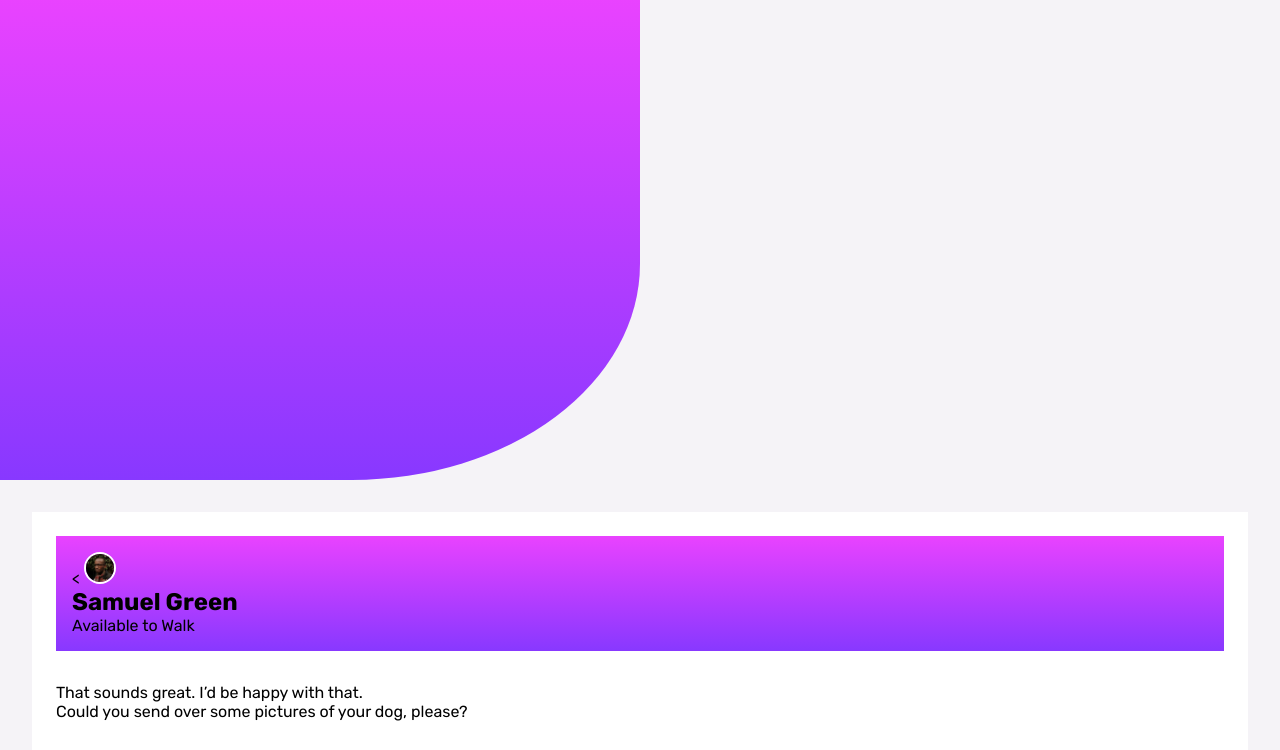
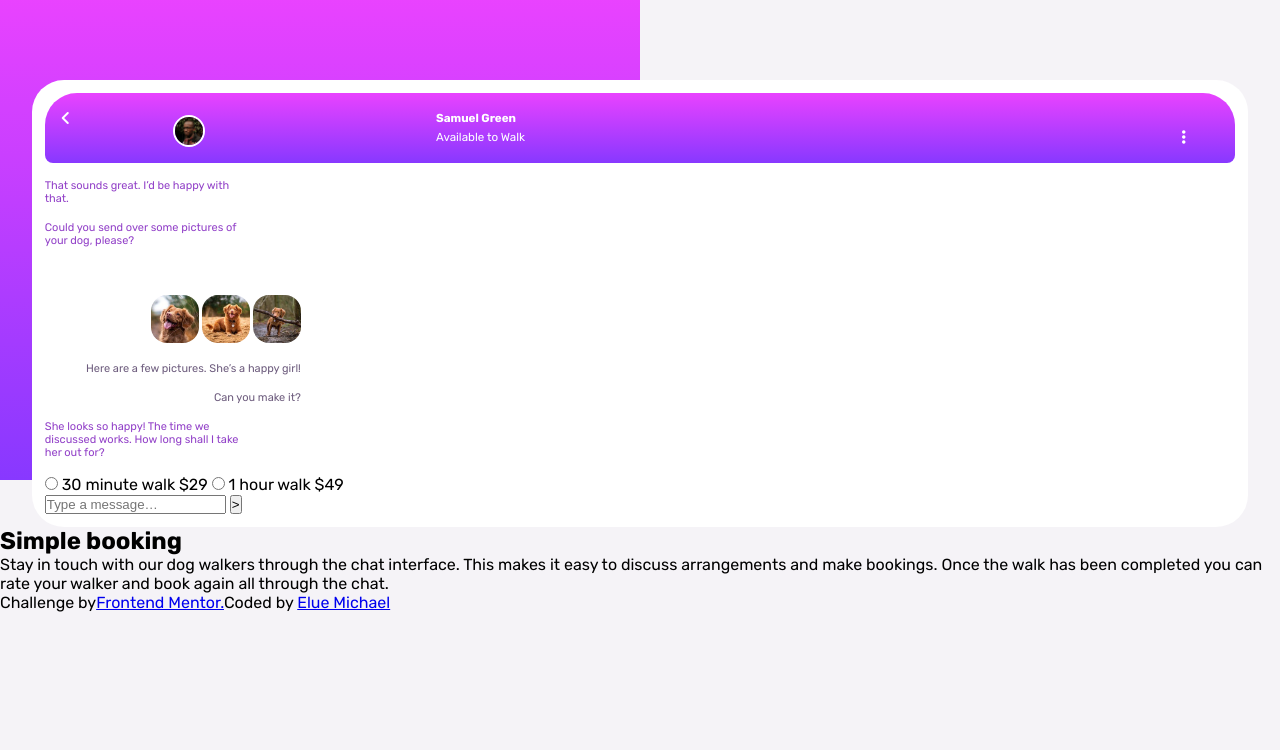
Before and after one commit to MeekyBerry/css-chat-app-illustration, a plain HTML site: page index.html in a window 1280 px wide. Shown: the top 750 px of the page. Drawn offline with Linux system fonts and the light colour scheme; a web font is replaced by a local one.

Commit message:
more work

```diff
--- a/css/styles.css
+++ b/css/styles.css
@@ -28,33 +28,94 @@ main {
 
 .heading-body {
   background-color: hsl(0, 0%, 100%);
-  padding: 1.5rem;
-  margin: 2rem;
+  padding: .8rem;
+  margin: -25rem 2rem 0 2rem;
+  border-radius: 2rem;
+  /* border-width: 3rem; */
 }
+
+/* .heading-container {
+  border-radius: 2rem;
+  border-color: red;
+/* }  */
 
 .chat-head {
   background-image: linear-gradient(hsl(293, 100%, 63%), hsl(264, 100%, 61%));
   padding: 1rem;
+  border-top-left-radius: 2rem;
+  border-top-right-radius: 2rem;
+  border-bottom-left-radius: .5rem;
+  border-bottom-right-radius: .5rem;
+  display: grid;
+  grid-template-columns: 0.3fr 0.7fr 2fr .1fr;
+  grid-template-rows: auto auto;
 }
 
-.chat-head span {
-  /* float: left; */
+.first-font {
+  grid-column: 1;
+  grid-row: 1 / span 2;
+  /* justify-content: flex-end;
+  align-items: flex-end; */
+  color: hsl(0, 0%, 100%);
+}
+
+.second-font {
+  color: hsl(0, 0%, 100%);
 }
 
 .chat-head img {
   border: 2px solid hsl(0, 0%, 100%);
   border-radius: 50%;
   width: 2rem;
+  grid-column: 2;
+  grid-row: 1 / span 2;
+  align-self: end;
 }
 
 .name {
   /* margin: 0 4rem; */
+  font-size: 11.6px;
+  color: hsl(0, 0%, 100%);
+  grid-column: 3;
+  align-self: center;
+  padding: .1rem;
 }
 
 .first-message-box {
-  margin: 2rem auto;
+  width: 13rem;
+  font-size: 11px;
 }
 
-.first-para {
-  background-color: ;
+.para {
+  color: hsl(276, 55%, 52%);
+  margin: 1rem 0;
 }
+
+.second-message-box {
+  padding: 1rem 0;
+  text-align: end;
+  color:  hsl(271, 15%, 43%);
+  font-size: 11px;
+  width: 16rem;
+}
+
+.message-box {
+  margin: 1rem 0;
+
+}
+
+.message-box img {
+  width: 3rem;
+  border-radius: 1rem;
+}
+
+.second-message-box p {
+  margin-top: 1rem;
+}
+
+.third-message-box {
+  width: 13rem;
+  font-size: 11px;
+  color: hsl(276, 55%, 52%);
+  margin-bottom: 1rem;
+}
--- a/index.html
+++ b/index.html
@@ -6,26 +6,29 @@
     <meta name="viewport" content="width=device-width, initial-scale=1.0" />
     <title>Chat app illustration</title>
     <link rel="stylesheet" href="./css/styles.css" />
+    <script src="https://kit.fontawesome.com/7bd09ce289.js" crossorigin="anonymous"></script>
   </head>
   <body>
     <main>
       <section>
         <div class="heading"></div>
         <div class="heading-body">
+        <!-- <div class="heading-container"> -->
           <div class="chat-head">
-            <span> &lt; </span>
+            <span><i class="fa-solid fa-angle-left first-font"></i></span>
             <img src="./css/images/avatar.jpg" alt="avatar" />
             <h1 class="name">Samuel Green</h1>
             <p class="name">Available to Walk</p>
+            <span><i class="fas fa-ellipsis-v second-font"></i></span>
           </div>
           <div class="first-message-box">
-            <p class="first para">That sounds great. I’d be happy with that.</p>
-            <p class="second-para">
+            <p class="para">That sounds great. I’d be happy with that.</p>
+            <p class="para">
               Could you send over some pictures of your dog, please?
             </p>
           </div>
           <div class="second-message-box">
-            <div>
+            <div class="message-box">
               <img src="./css/images/dog-image-1.jpg" alt="dog1" />
               <img src="./css/images/dog-image-2.jpg" alt="dog2" />
               <img src="./css/images/dog-image-3.jpg" alt="dog3" />
@@ -52,6 +55,7 @@
             <button>&gt;</button>
           </div>
         </div>
+        </div>
         <div class="body-section">
           <h2>Simple booking</h2>
           <p>
```
